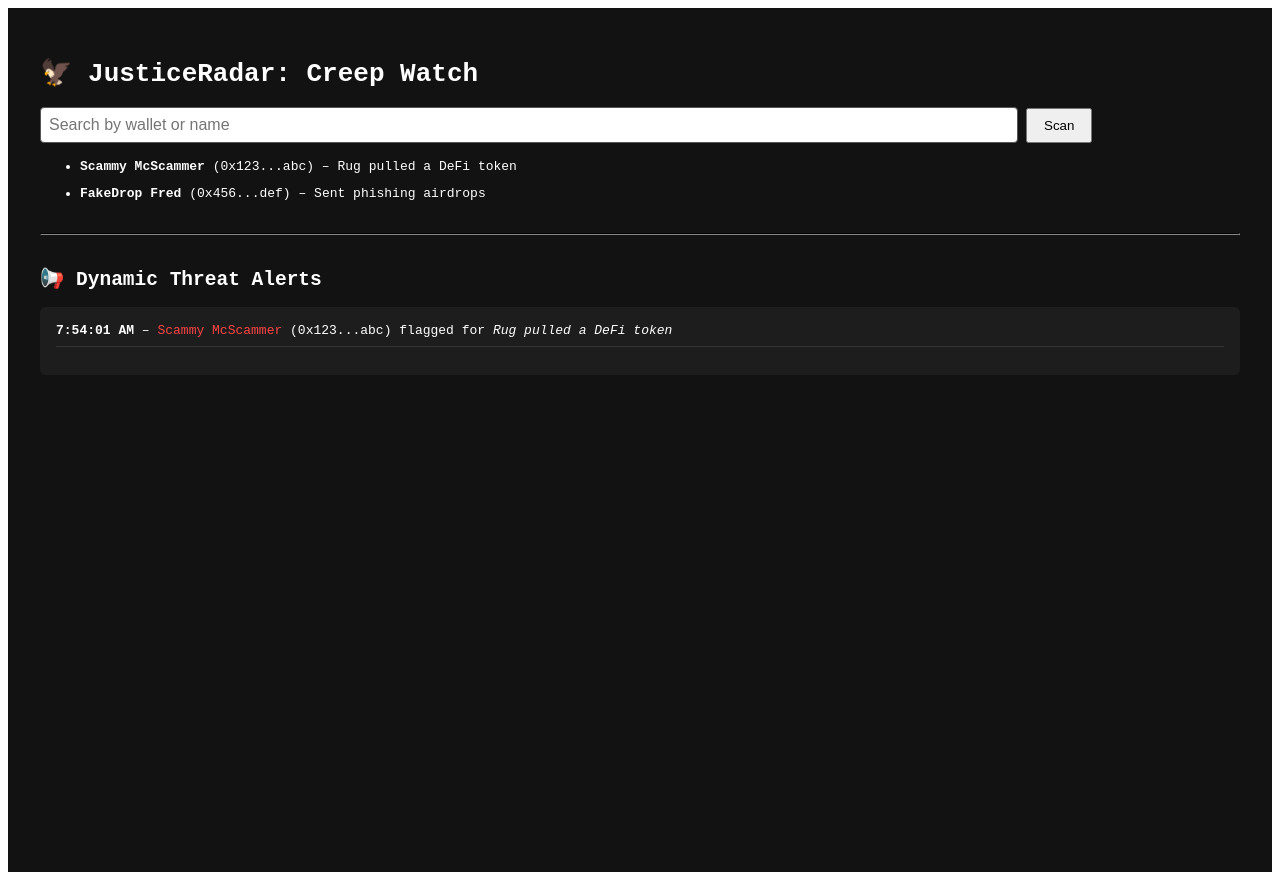
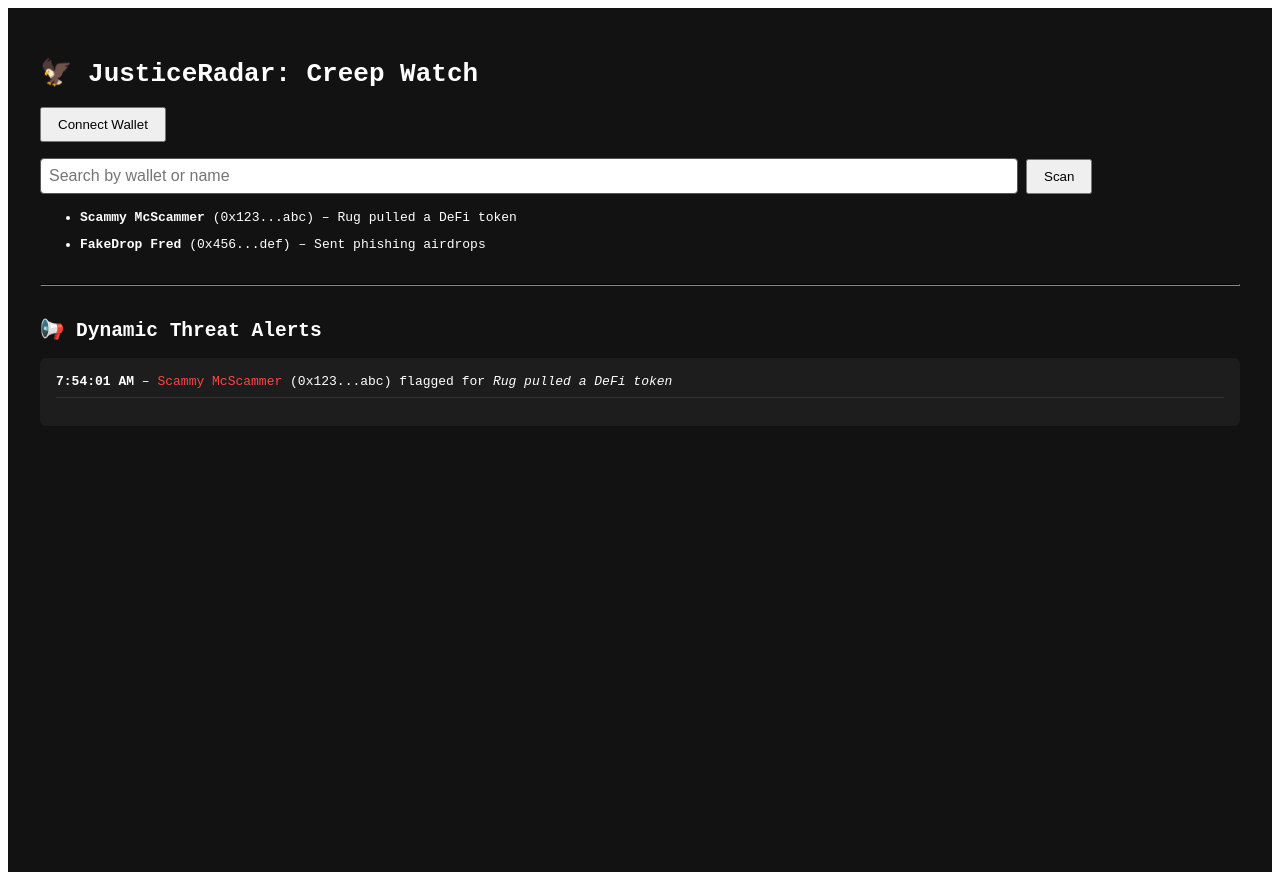
Before and after one commit to Texasgold88/Pelicopter-radar-alpha, a React (Vite) app: page / in a window 1280 px wide. Built offline with nearby package versions, Linux system fonts and the light colour scheme.

Commit message:
Update App.jsx

```diff
--- a/src/App.jsx
+++ b/src/App.jsx
@@ -34,7 +34,7 @@ const App = () => {
   return (
     <div style={{ padding: "2rem", color: "#fff", background: "#121212", minHeight: "100vh", fontFamily: "monospace" }}>
       <h1>🦅 JusticeRadar: Creep Watch</h1>
-
+<WalletConnect />
       <form onSubmit={handleSearch} style={{ marginBottom: "1rem" }}>
         <input
           type="text"
```
